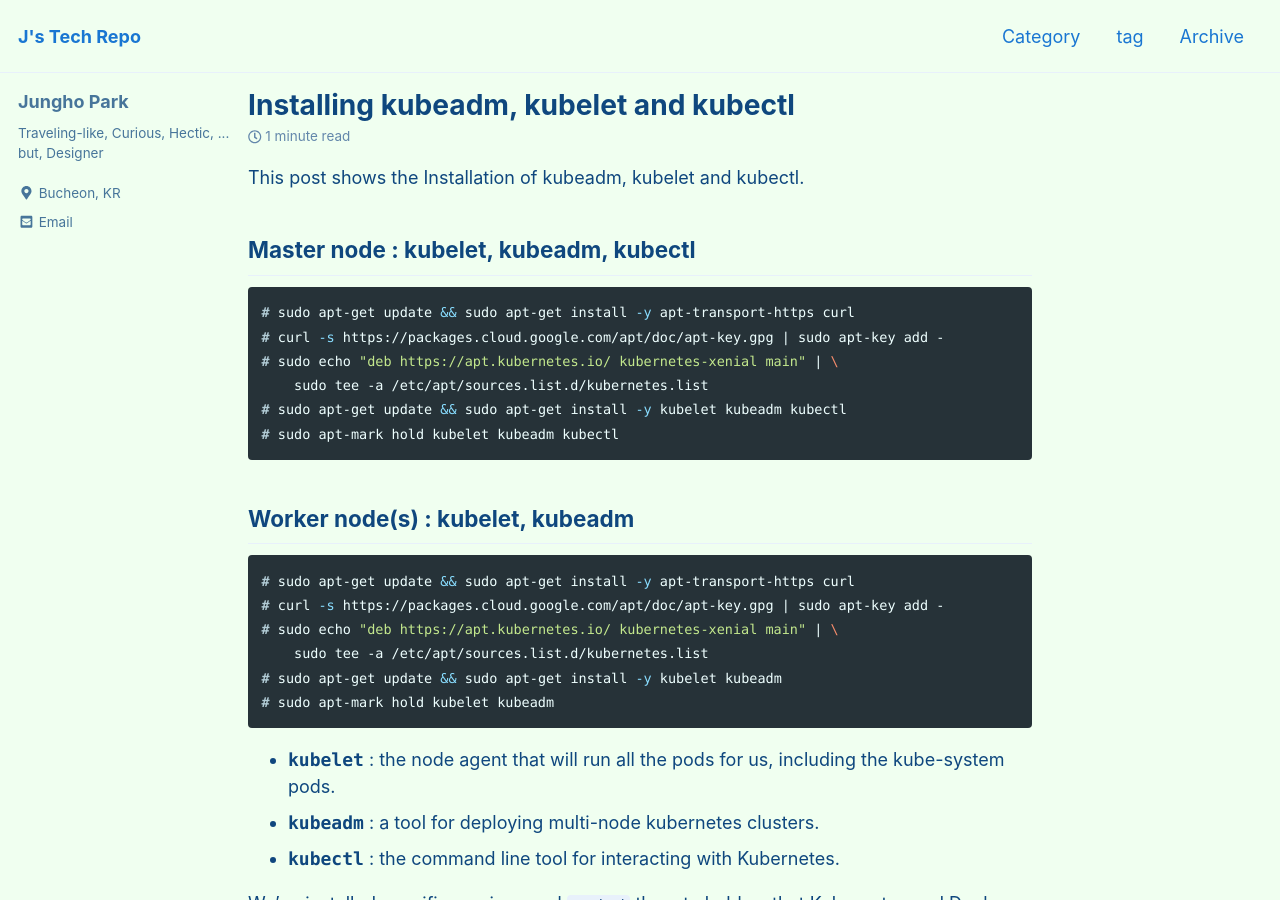
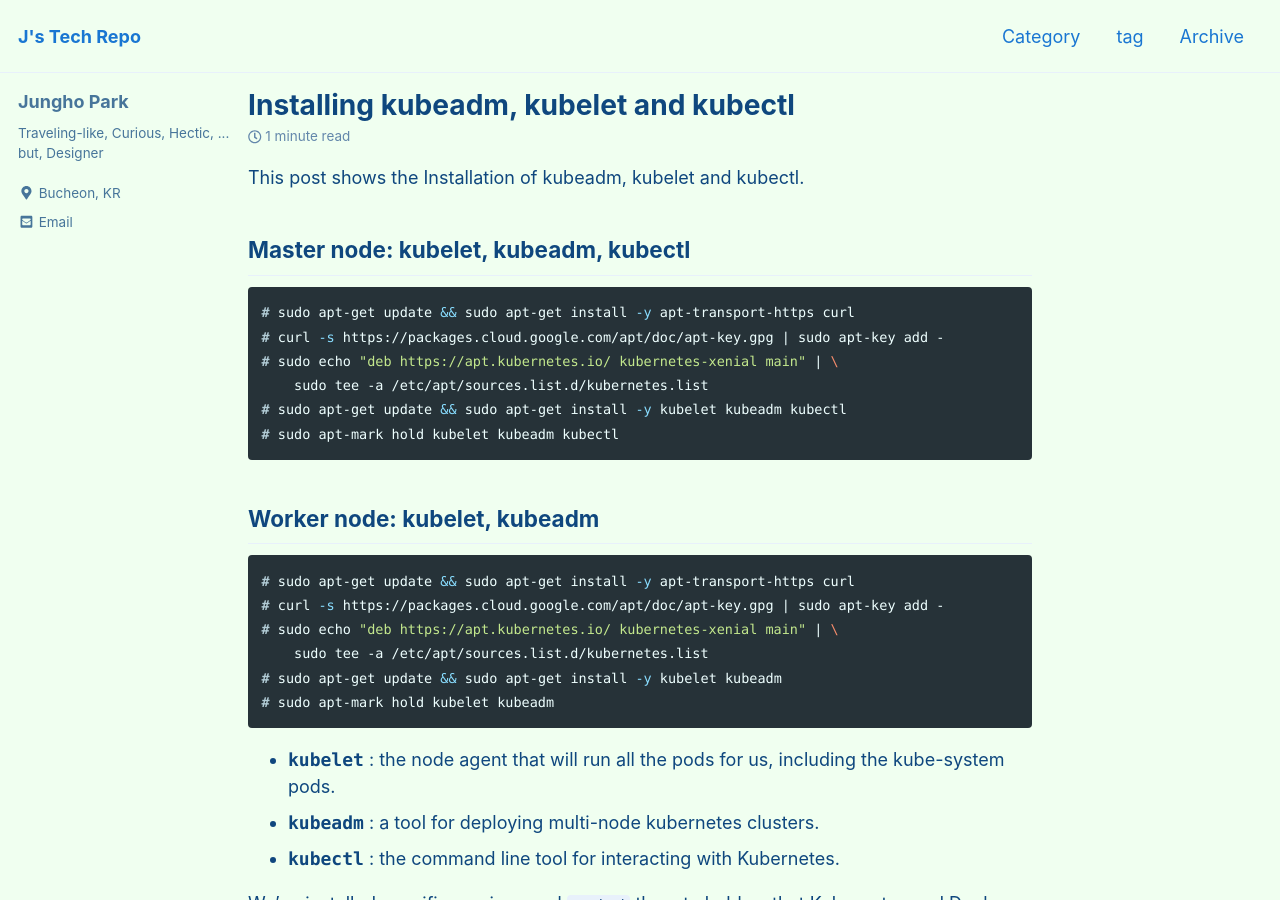
Before and after one commit to unipark00/tekrepo, a Jekyll site: the page built from _posts/2019-04-06-install-kubeadm.md, in a window 1280 px wide and 900 px high. Built offline with Jekyll 4.4.1, drawn with Linux system fonts in a browser that asks for light colours; cached includes are drawn as plain includes.

````diff
--- a/_posts/2019-04-06-install-kubeadm.md
+++ b/_posts/2019-04-06-install-kubeadm.md
@@ -9,7 +9,7 @@ toc: false
 
 This post shows the Installation of kubeadm, kubelet and kubectl.
 
-## Master node : kubelet, kubeadm, kubectl
+## Master node: kubelet, kubeadm, kubectl
 ```console
 # sudo apt-get update && sudo apt-get install -y apt-transport-https curl
 # curl -s https://packages.cloud.google.com/apt/doc/apt-key.gpg | sudo apt-key add -
@@ -19,7 +19,7 @@ This post shows the Installation of kubeadm, kubelet and kubectl.
 # sudo apt-mark hold kubelet kubeadm kubectl
 ```
 
-## Worker node(s) : kubelet, kubeadm
+## Worker node: kubelet, kubeadm
 ```console
 # sudo apt-get update && sudo apt-get install -y apt-transport-https curl
 # curl -s https://packages.cloud.google.com/apt/doc/apt-key.gpg | sudo apt-key add -
````
